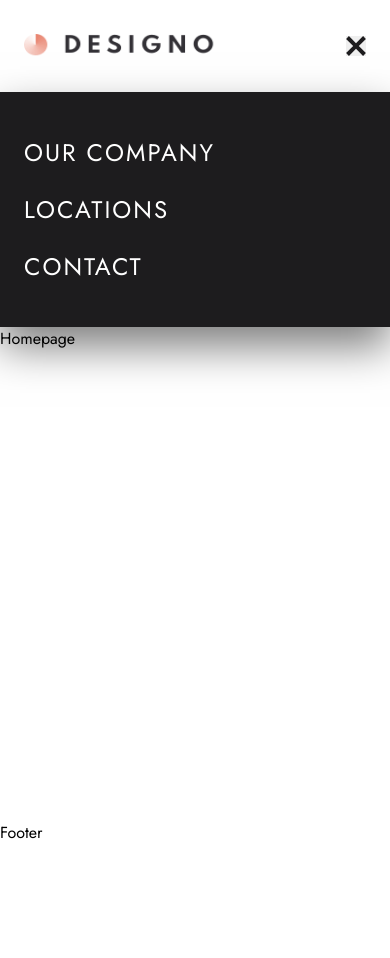
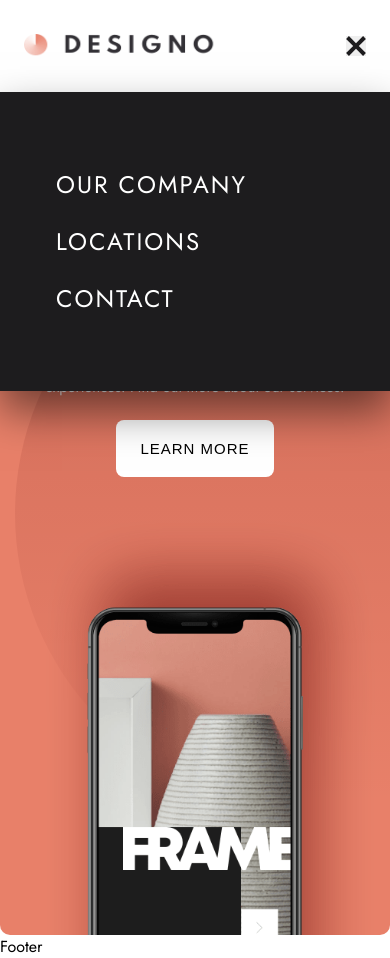
Before and after one commit to paulinasprojects/designo-dev, a React (Vite) app: page / in a window 390 px wide. Both pictures are taken after a click on the button 354 px from the left and 46 px from the top of the page. Before the commit the page ends 844 px from the top, so only its background shows below. Built offline with nearby package versions, Linux system fonts and the light colour scheme.

Commit message:
added responsive hero section

```diff
--- a/src/components/common/navbar.tsx
+++ b/src/components/common/navbar.tsx
@@ -14,11 +14,13 @@ export const Navbar = () => {
   return (
     <nav className="navbar">
       <div className="navbar-container">
-        <img src="/assets/shared/desktop/logo-dark.png" className="logo" alt="" />
+        <Link to="/">
+          <img src="/assets/shared/desktop/logo-dark.png" className="logo" alt="" />
+        </Link>
         <div className="navbar-links">
-          <Link to="/about-us">Our company</Link>
-          <Link to="/locations">Locations</Link>
-          <Link to="/contact-us">Contact</Link>
+          <Link to="/about-us" className="hover-underline-animation">Our company</Link>
+          <Link to="/locations" className="hover-underline-animation">Locations</Link>
+          <Link to="/contact-us" className="hover-underline-animation">Contact</Link>
         </div>
         <button className="hamburger-menu" onClick={() => toggleModal()}>
           {openModal ? (
@@ -36,9 +38,9 @@ export const Navbar = () => {
           transition={{ duration: 0.8 }}
         >
           <div className="mobile-links-container">
-            <Link to="/about-us">Our company</Link>
-            <Link to="/locations">Locations</Link>
-            <Link to="/contact-us">Contact</Link>
+            <Link to="/about-us" className="mobile-hover-underline-animation">Our company</Link>
+            <Link to="/locations" className="mobile-hover-underline-animation">Locations</Link>
+            <Link to="/contact-us" className="mobile-hover-underline-animation">Contact</Link>
           </div>
         </motion.div>
       )}
--- /dev/null
+++ b/src/components/hero.tsx
@@ -0,0 +1,25 @@
+import "../styles/hero.css";
+
+export const Hero = () => {
+  return (
+    <section className="hero-section">
+    <div className="hero-text-container">
+      <div className="hero-text-container-text">
+        <h1 className="hero-h1">
+          Award-winning custom  designs and digital <br /> branding solutions
+        </h1>
+        <p className="hero-p">
+          With over 10 years in the industry, we are experienced in <br /> creating fully responsive websites, app
+          design, and engaging <br /> brand experiences. Find out more about our services.
+        </p>
+        <button className="hero-button">
+            Learn more
+        </button>
+      </div>
+      <div className="hero-image-container">
+      <img className="hero-image" src="/assets/home/desktop/image-hero-phone.png"/>
+      </div>
+    </div>
+  </section>
+  )
+}
--- a/src/index.css
+++ b/src/index.css
@@ -86,9 +86,8 @@
   }
 
   img {
+    max-width: 100%;
     display: block;
-    max-width: 100%;
-    height: auto;
   }
 
   a {
--- a/src/pages/home-page.tsx
+++ b/src/pages/home-page.tsx
@@ -1,6 +1,10 @@
+import { Hero } from "../components/hero"
+
 const Homepage = () => {
   return (
-    <div>Homepage</div>
+    <div>
+      <Hero/>
+    </div>
   )
 }
 
--- /dev/null
+++ b/src/styles/hero.css
@@ -0,0 +1,156 @@
+.hero-section {
+  background: hsl(11deg, 73%, 66%) url(/assets/home/desktop/bg-pattern-hero-home.svg) top right no-repeat;
+  /* padding-top: 100px; */
+  margin-left: 165px;
+  margin-right: 165px;
+  /* margin-top: 30px; */
+  border-radius: 10px;
+  display: flex;
+  color: #fff;
+  max-height: 640px;
+  overflow: hidden;
+
+  @media (max-width: 699px) {
+    margin-left: 0;
+    margin-right: 0;
+    max-height: 843px;
+    background: hsl(11deg, 73%, 66%) url(/assets/home/desktop/bg-pattern-hero-home.svg) no-repeat;
+    background-position: calc(100% + 210px) center;
+    background-size: 150%;
+
+  }
+
+  @media (min-width: 700px) and (max-width: 849px) {
+    margin-left: 39px;
+    margin-right: 39px;
+    max-height: 843px;
+    background: hsl(11deg, 73%, 66%) url(/assets/home/desktop/bg-pattern-hero-home.svg) no-repeat;
+    background-position: calc(100% + 150px) center;
+    background-size: 100%;
+  }
+
+  @media (min-width: 850px) and (max-width: 1099px) {
+    margin-left: 39px;
+    margin-right: 39px;
+  }
+
+  .hero-image-container {
+    margin-top: 220px;
+
+    @media (max-width: 699px) {
+      margin-top: 0;
+      display: flex;
+      align-items: center;
+      justify-content: center;
+    }
+
+    @media (min-width: 700px) and (max-width: 849px) {
+      margin-top: 0;
+      display: flex;
+      align-items: center;
+      justify-content: center;
+    }
+
+    @media (min-width: 850px) and (max-width: 1099px) {
+      margin-top: 0;
+    }
+  }
+
+  .hero-image {
+   max-width: 128%;
+
+   @media (max-width: 699px) {
+    max-width: 140%;
+   }
+
+    @media (min-width: 700px) and (max-width: 849px) {
+      max-width: 90%;
+    }
+
+    @media (min-width: 850px) and (max-width: 1099px) {
+     width: 90%;
+    }
+  }
+}
+
+.hero-text-container {
+  display: flex;
+  align-items: center;
+  padding-left: 100px;
+
+  .hero-h1 {
+    @media (max-width: 699px) {
+      font-size: var(--fs-32);
+      line-height: 36px;
+      font-weight: 500;
+    }
+  }
+
+  .hero-p {
+    @media (max-width: 699px) {
+      font-weight: normal;
+      font-size: var(--fs-15);
+      line-height: 25px;
+      text-wrap: balance;
+    }
+  }
+
+  .hero-p br {
+    @media (max-width: 699px) {
+      display: none;
+    }
+  }
+
+
+  @media (max-width: 699px) {
+    padding-top: 80px;
+    flex-direction: column;
+    text-align: center;
+    padding-left: 24px;
+    padding-right: 24px;
+  }
+
+  @media (min-width: 700px) and (max-width: 849px) {
+    padding-top: 60px;
+    flex-direction: column;
+    text-align: center;
+    padding-left: 60px;
+    padding-right: 60px;
+  }
+
+  .hero-text-container-text {
+    display: flex;
+    flex-direction: column;
+    gap: 20px;
+
+
+  @media (max-width: 699px) {
+    align-items: center;
+  }
+
+    @media (min-width: 700px) and (max-width: 849px) {
+      align-items: center;
+    }
+
+    button {
+      width: fit-content;
+      background-color: var(--primary-white);
+      border-radius: 8px;
+      padding: 20px 24px;
+      border: none;
+      outline: none;
+      text-transform: uppercase;
+      cursor: pointer;
+      font-size: var(--fs-15);
+      letter-spacing: 1px;
+      font-weight: 500;
+      transition: background-color 0.3s ease;
+      transition: color 0.3s ease;
+    }
+
+    button:hover {
+      background-color: var(--light-peach);
+      color: var(--primary-white);
+    }
+  }
+}
--- a/src/styles/navbar.css
+++ b/src/styles/navbar.css
@@ -1,3 +1,7 @@
+.navbar {
+  position: relative;
+}
+
 .navbar-container {
   display: flex;
   align-items: center;
@@ -53,8 +57,27 @@
     letter-spacing: 2px;
   }
 
-  a:hover {
-    text-decoration: underline;
+  .hover-underline-animation {
+    display: inline-block;
+    position: relative;
+  }
+
+  .hover-underline-animation::after {
+    content: '';
+    position: absolute;
+    width: 100%;
+    transform: scaleX(0);
+    height: 1.5px;
+    bottom: 0;
+    left: 0;
+    background-color: black;
+    transform-origin: bottom right;
+    transition: transform 0.25s ease-out;
+  }
+
+  .hover-underline-animation:hover::after {
+    transform: scaleX(1);
+    transform-origin: bottom left;
   }
 }
 
@@ -73,6 +96,12 @@
   background-color: #1D1C1E;
   color: var(--primary-white);
   box-shadow: 0 20px 40px rgba(0, 0, 0, 0.5);
+  position: absolute;
+  top: 100%;
+  left: 0;
+  width: 100%;
+  padding: 2rem;
+  z-index: 1000;
 
   .mobile-links-container {
     display: flex;
@@ -91,8 +120,27 @@
       line-height: 25px;
     }
 
-    a:hover {
-      text-decoration: underline;
+    .mobile-hover-underline-animation {
+      display: inline-block;
+      position: relative;
+    }
+
+    .mobile-hover-underline-animation::after {
+      content: '';
+      position: absolute;
+      width: 100%;
+      transform: scaleX(0);
+      height: 1.5px;
+      bottom: 0;
+      left: 0;
+      background-color: white;
+      transform-origin: bottom right;
+      transition: transform 0.25s ease-out;
+    }
+
+    .mobile-hover-underline-animation:hover::after {
+      transform: scaleX(1);
+      transform-origin: bottom left;
     }
   }
 }
```
